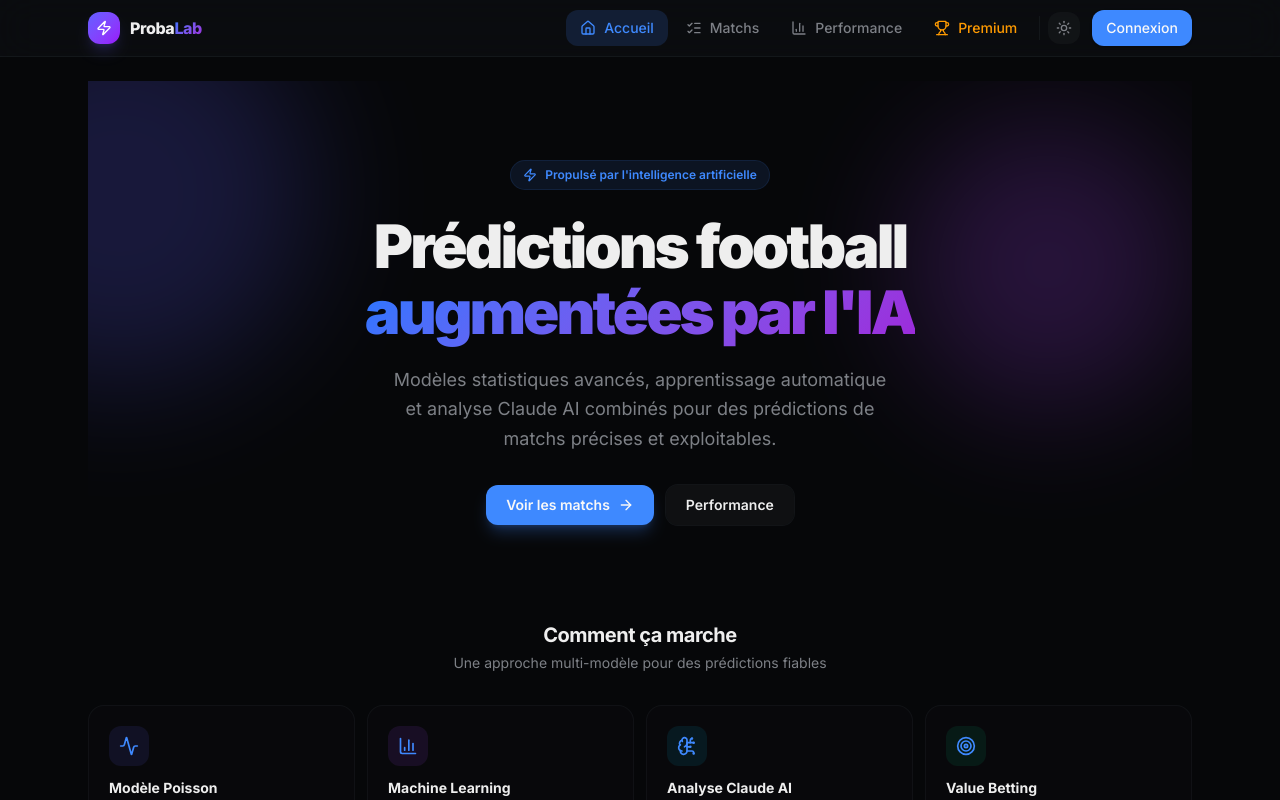
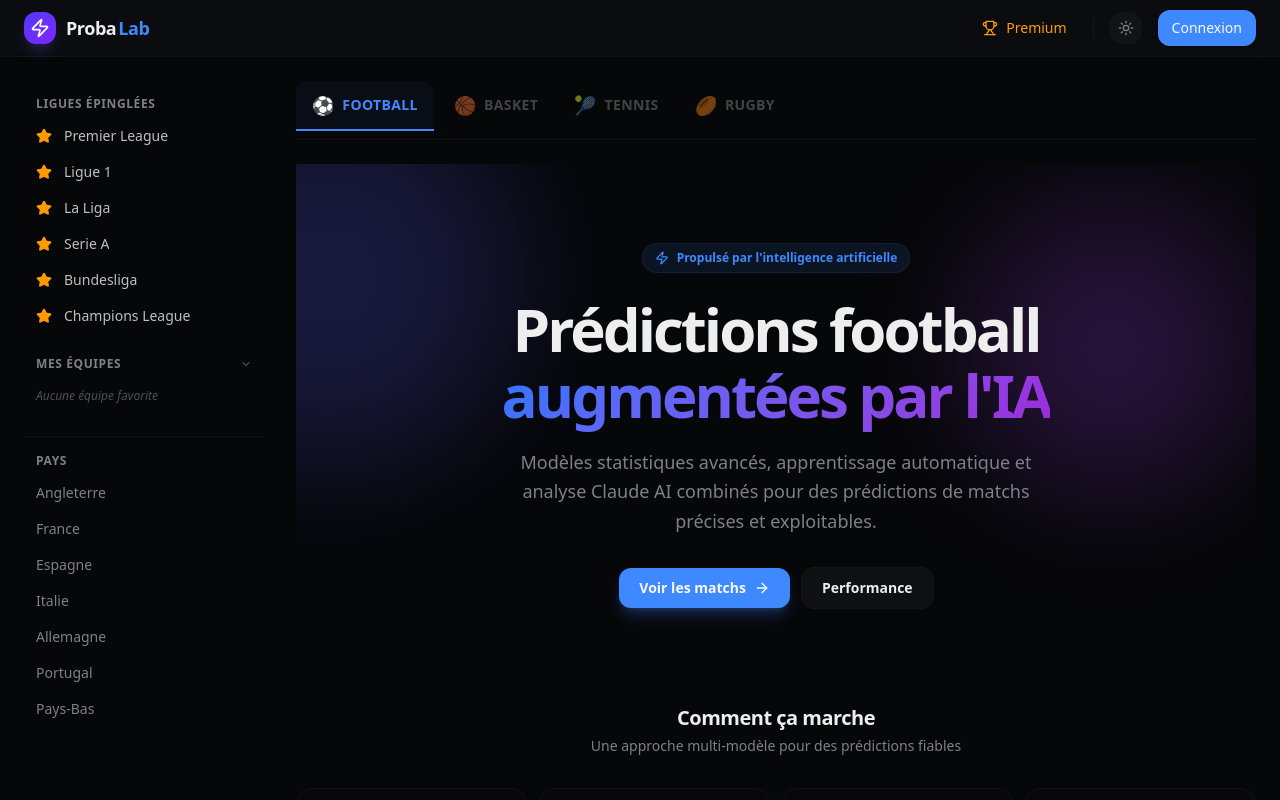
Before and after one commit to plaurent2812-debug/Projet_Football, a React (Vite) app in the folder dashboard/: page / in a window 1280 px wide. Shown: the top 800 px of the page. Built offline with nearby package versions, Linux system fonts and the light colour scheme; no server answers.

Commit message:
feat: Flashscore Redesign - Sidebar, Layout, Dense Match List

```diff
--- a/dashboard/src/App.jsx
+++ b/dashboard/src/App.jsx
@@ -80,44 +80,66 @@ function AuthButton() {
   )
 }
 
+import { Sidebar } from "@/components/Sidebar"
+import { SportsNav } from "@/components/SportsNav"
+
+// ... existing imports ...
+
 function App() {
   const [date, setDate] = useState(new Date().toISOString().slice(0, 10))
+  const [activeSport, setActiveSport] = useState("football")
 
   return (
     <AuthProvider>
       <BrowserRouter>
-        <div className="min-h-screen bg-background text-foreground transition-colors duration-300">
-          {/* Navigation bar */}
-          <header className="sticky top-0 z-50 border-b border-border/50 glass">
-            <div className="max-w-6xl mx-auto px-4 sm:px-6">
+        <div className="min-h-screen bg-background text-foreground transition-colors duration-300 font-sans antialiased selection:bg-primary/20">
+
+          {/* Header (Top Bar) */}
+          <header className="sticky top-0 z-50 border-b border-border/40 glass backdrop-blur-md bg-background/80 supports-[backdrop-filter]:bg-background/60">
+            <div className="max-w-[1400px] mx-auto px-4 sm:px-6">
               <div className="flex items-center justify-between h-14">
                 {/* Logo */}
                 <NavLink to="/" className="flex items-center gap-2.5 group">
-                  <div className="w-8 h-8 rounded-lg bg-gradient-to-br from-indigo-500 to-purple-600 flex items-center justify-center shadow-lg shadow-indigo-500/20 group-hover:shadow-indigo-500/40 transition-shadow">
-                    <Zap className="w-4 h-4 text-white" />
+                  <div className="w-8 h-8 rounded-lg bg-gradient-to-br from-indigo-600 to-violet-600 flex items-center justify-center shadow-lg shadow-indigo-500/20 group-hover:shadow-indigo-500/40 transition-all duration-300">
+                    <Zap className="w-5 h-5 text-white" />
                   </div>
-                  <span className="text-base font-extrabold tracking-tight">
-                    Proba<span className="gradient-text">Lab</span>
+                  <span className="text-lg font-black tracking-tight flex items-center gap-0.5">
+                    Proba<span className="text-primary">Lab</span>
                   </span>
                 </NavLink>
 
-                {/* Nav links */}
-                <nav className="flex items-center gap-1">
-                  <NavItem to="/" icon={Home} label="Accueil" />
-                  <NavItem to="/matchs" icon={ListChecks} label="Matchs" />
-                  <NavItem to="/performance" icon={BarChart3} label="Performance" />
+                {/* Right Actions (Theme, Auth) */}
+                <div className="flex items-center gap-2">
+                  <div className="hidden md:flex items-center gap-1">
                     <PremiumLink />
                     <AdminLink />
-                  <div className="mx-1 w-px h-6 bg-border/50" />
+                    <div className="mx-2 w-px h-5 bg-border/50" />
+                  </div>
                   <ThemeToggle />
                   <AuthButton />
-                </nav>
+
+                  {/* Mobile Menu Button (Placeholder for now) */}
+                  <button className="md:hidden p-2 text-muted-foreground hover:bg-accent rounded-md">
+                    <ListChecks className="w-5 h-5" />
+                  </button>
+                </div>
               </div>
             </div>
           </header>
 
-          {/* Main content */}
-          <main className="max-w-6xl mx-auto px-4 sm:px-6 py-6">
+          {/* Main Layout Grid */}
+          <div className="max-w-[1400px] mx-auto px-4 sm:px-6 py-6 transition-all duration-500 ease-in-out">
+            <div className="grid grid-cols-1 md:grid-cols-[240px_1fr] gap-8 items-start">
+
+              {/* Left Sidebar (Hidden on mobile for now) */}
+              <Sidebar className="hidden md:block sticky top-24" />
+
+              {/* Main Content Area */}
+              <main className="min-w-0">
+                {/* Sports Navigation Tabs */}
+                <SportsNav activeSport={activeSport} onSportChange={setActiveSport} />
+
+                <div className="animate-in fade-in slide-in-from-bottom-2 duration-500">
                   <Routes>
                     <Route path="/" element={<HomePage />} />
                     <Route
@@ -129,6 +151,9 @@ function App() {
                         />
                       }
                     />
+                    {/* Redirect root to /matchs or keep HomePage as landing */}
+                    {/* If we want Flashscore style, root usually shows matches directly */}
+
                     <Route path="/performance" element={<PerformancePage />} />
                     <Route path="/abonnement" element={<PremiumPage />} />
                     <Route path="/match/:id" element={<MatchDetailPage />} />
@@ -136,7 +161,12 @@ function App() {
                     <Route path="/admin" element={<AdminPage />} />
                     <Route path="/login" element={<LoginPage />} />
                   </Routes>
+                </div>
               </main>
+
+            </div>
+          </div>
+
         </div>
       </BrowserRouter>
     </AuthProvider>
--- /dev/null
+++ b/dashboard/src/components/Sidebar.jsx
@@ -0,0 +1,89 @@
+import { useState } from "react"
+import { Star, ChevronDown, ChevronRight, Trophy, Shield } from "lucide-react"
+import { cn } from "@/lib/utils"
+import { useNavigate } from "react-router-dom"
+
+const PINNED_LEAGUES = [
+    { name: "Premier League", country: "Angleterre", id: "PL" },
+    { name: "Ligue 1", country: "France", id: "L1" },
+    { name: "La Liga", country: "Espagne", id: "LL" },
+    { name: "Serie A", country: "Italie", id: "SA" },
+    { name: "Bundesliga", country: "Allemagne", id: "BL" },
+    { name: "Champions League", country: "Europe", id: "UCL" },
+]
+
+export function Sidebar({ className }) {
+    const navigate = useNavigate()
+    const [myTeamsOpen, setMyTeamsOpen] = useState(true)
+
+    return (
+        <aside className={cn("hidden md:block w-[240px] shrink-0 space-y-6", className)}>
+
+            {/* Pinned Leagues */}
+            <div className="space-y-1">
+                <h3 className="px-3 text-xs font-bold text-muted-foreground uppercase tracking-wider mb-2">
+                    Ligues Épinglées
+                </h3>
+                {PINNED_LEAGUES.map((league) => (
+                    <button
+                        key={league.id}
+                        onClick={() => {
+                            // Ideally navigate to a league page or filter dashboard
+                            // For now, just a placeholder action or filter
+                            console.log("Filter by", league.name)
+                        }}
+                        className="w-full flex items-center gap-3 px-3 py-1.5 text-sm font-medium text-foreground/80 hover:text-primary hover:bg-accent/50 rounded-lg transition-colors group"
+                    >
+                        <Star className="w-4 h-4 text-amber-500 fill-amber-500" />
+                        <span className="truncate">{league.name}</span>
+                    </button>
+                ))}
+            </div>
+
+            {/* My Teams (Placeholder for now) */}
+            <div className="space-y-1">
+                <button
+                    onClick={() => setMyTeamsOpen(!myTeamsOpen)}
+                    className="w-full flex items-center justify-between px-3 text-xs font-bold text-muted-foreground uppercase tracking-wider mb-2 hover:text-foreground transition-colors"
+                >
+                    <span>Mes Équipes</span>
+                    {myTeamsOpen ? <ChevronDown className="w-3 h-3" /> : <ChevronRight className="w-3 h-3" />}
+                </button>
+
+                {myTeamsOpen && (
+                    <div className="space-y-0.5">
+                        {/* Placeholder Items */}
+                        <div className="px-3 py-2 text-xs text-muted-foreground/60 italic">
+                            Aucune équipe favorite
+                        </div>
+                        {/* Example Item */}
+                        {/*
+                        <button className="w-full flex items-center gap-3 px-3 py-1.5 text-sm font-medium text-foreground/80 hover:text-primary hover:bg-accent/50 rounded-lg transition-colors">
+                            <img src="..." className="w-4 h-4" />
+                            <span>PSG</span>
+                        </button>
+                        */}
+                    </div>
+                )}
+            </div>
+
+            {/* Countries List (Foldable) */}
+            <div className="space-y-1 pt-4 border-t border-border/40">
+                <h3 className="px-3 text-xs font-bold text-muted-foreground uppercase tracking-wider mb-2">
+                    Pays
+                </h3>
+                {/* Just a few examples for visual feel */}
+                {["Angleterre", "France", "Espagne", "Italie", "Allemagne", "Portugal", "Pays-Bas"].map(country => (
+                    <button
+                        key={country}
+                        className="w-full flex items-center justify-between px-3 py-1.5 text-sm font-medium text-muted-foreground hover:text-foreground hover:bg-accent/50 rounded-lg transition-colors group"
+                    >
+                        <span>{country}</span>
+                        <ChevronRight className="w-3 h-3 opacity-0 group-hover:opacity-50 transition-opacity" />
+                    </button>
+                ))}
+            </div>
+
+        </aside>
+    )
+}
--- /dev/null
+++ b/dashboard/src/components/SportsNav.jsx
@@ -0,0 +1,32 @@
+import { cn } from "@/lib/utils"
+
+const SPORTS = [
+    { id: "football", label: "Football", icon: "⚽" },
+    { id: "basketball", label: "Basket", icon: "🏀", disabled: true },
+    { id: "tennis", label: "Tennis", icon: "🎾", disabled: true },
+    { id: "rugby", label: "Rugby", icon: "🏉", disabled: true },
+]
+
+export function SportsNav({ activeSport = "football", onSportChange }) {
+    return (
+        <nav className="flex items-center gap-1 overflow-x-auto pb-2 scrollbar-none border-b border-border/40 mb-6">
+            {SPORTS.map((sport) => (
+                <button
+                    key={sport.id}
+                    disabled={sport.disabled}
+                    onClick={() => !sport.disabled && onSportChange?.(sport.id)}
+                    className={cn(
+                        "flex items-center gap-2 px-4 py-2.5 text-sm font-bold uppercase tracking-wide rounded-t-lg transition-all border-b-2",
+                        activeSport === sport.id
+                            ? "border-primary text-primary bg-primary/5"
+                            : "border-transparent text-muted-foreground hover:text-foreground hover:bg-accent/30",
+                        sport.disabled && "opacity-50 cursor-not-allowed hover:bg-transparent hover:text-muted-foreground"
+                    )}
+                >
+                    <span className="text-lg">{sport.icon}</span>
+                    {sport.label}
+                </button>
+            ))}
+        </nav>
+    )
+}
--- a/dashboard/src/pages/Dashboard.jsx
+++ b/dashboard/src/pages/Dashboard.jsx
@@ -33,6 +33,7 @@ function MatchRow({ match }) {
     const pred = match.prediction
     const time = match.date?.slice(11, 16) || "—"
     const isFinished = match.status === "FT"
+    const isLive = match.status === "1H" || match.status === "2H" || match.status === "HT"
 
     // Determine winner for visual weight
     const homeWon = isFinished && match.home_goals > match.away_goals
@@ -42,112 +43,94 @@ function MatchRow({ match }) {
         <div
             onClick={() => navigate(`/match/${match.id}`)}
             className={cn(
-                "group flex items-center gap-3 sm:gap-4 px-3 sm:px-4 py-3.5 cursor-pointer",
-                "hover:bg-accent/40 active:bg-accent/60 transition-all duration-150",
+                "group flex items-center gap-2 sm:gap-4 px-3 py-2 cursor-pointer h-10 sm:h-11", // Compact height
+                "hover:bg-accent/40 active:bg-accent/60 transition-colors duration-150",
                 "border-b border-border/30 last:border-b-0"
             )}
         >
-            {/* Time column */}
-            <div className="w-11 shrink-0 text-center">
+            {/* Star (Favorite) */}
+            <div
+                className="shrink-0 text-muted-foreground/30 hover:text-amber-400 cursor-pointer transition-colors p-1"
+                onClick={(e) => { e.stopPropagation(); /* toggle favorite */ }}
+            >
+                <Star className="w-4 h-4" />
+            </div>
+
+            {/* Time / Status */}
+            <div className="w-12 shrink-0 text-center flex flex-col justify-center">
                 {isFinished ? (
-                    <span className="text-[10px] font-bold text-muted-foreground/70 uppercase tracking-wider">
-                        Terminé
-                    </span>
+                    <span className="text-[10px] font-bold text-muted-foreground/70">Fin</span>
+                ) : isLive ? (
+                    <span className="text-[10px] font-bold text-red-500 animate-pulse">Live</span>
                 ) : (
-                    <div className="flex flex-col items-center">
-                        <Clock className="w-3 h-3 text-muted-foreground/50 mb-0.5" />
-                        <span className="text-sm font-bold tabular-nums text-foreground">
-                            {time}
-                        </span>
-                    </div>
+                    <span className="text-xs font-medium tabular-nums text-foreground/80">{time}</span>
                 )}
             </div>
 
-            {/* Separator */}
-            <div className="w-px h-8 bg-border/50 shrink-0" />
+            {/* Teams & Score Container */}
+            <div className="flex-1 grid grid-cols-[1fr_auto_1fr] items-center gap-4">
+                {/* Home Team */}
+                <span className={cn(
+                    "text-sm truncate text-right",
+                    homeWon ? "font-bold text-foreground" : "font-medium text-foreground/80",
+                    isFinished && !homeWon && "text-muted-foreground"
+                )}>
+                    {match.home_team}
+                </span>
 
-            {/* Teams + Score */}
-            <div className="flex-1 min-w-0 flex items-center">
-                <div className="flex-1 min-w-0">
-                    <div className="flex items-center gap-2">
-                        <span
-                            onClick={(e) => {
-                                e.stopPropagation()
-                                navigate(`/equipe/${encodeURIComponent(match.home_team)}`)
-                            }}
-                            className={cn(
-                                "text-[13px] font-semibold truncate hover:text-primary hover:underline cursor-pointer transition-colors",
-                                homeWon ? "text-foreground" : isFinished ? "text-muted-foreground" : "text-foreground"
-                            )}
-                        >
-                            {match.home_team}
-                        </span>
-                    </div>
-                    <div className="flex items-center gap-2 mt-1">
-                        <span
-                            onClick={(e) => {
-                                e.stopPropagation()
-                                navigate(`/equipe/${encodeURIComponent(match.away_team)}`)
-                            }}
-                            className={cn(
-                                "text-[13px] font-semibold truncate hover:text-primary hover:underline cursor-pointer transition-colors",
-                                awayWon ? "text-foreground" : isFinished ? "text-muted-foreground" : "text-foreground"
-                            )}
-                        >
-                            {match.away_team}
-                        </span>
-                    </div>
+                {/* Score / VS */}
+                <div className="w-12 text-center flex items-center justify-center font-bold tabular-nums text-sm bg-accent/20 rounded px-1 min-w-[40px]">
+                    {isFinished || isLive ? (
+                        <>
+                            <span className={cn(homeWon && "text-primary")}>{match.home_goals}</span>
+                            <span className="mx-1 opacity-40">-</span>
+                            <span className={cn(awayWon && "text-primary")}>{match.away_goals}</span>
+                        </>
+                    ) : (
+                        <span className="text-muted-foreground/40 text-[10px]">-</span>
+                    )}
                 </div>
 
-                {/* Score if finished */}
-                {isFinished && (
-                    <div className="w-8 shrink-0 text-center ml-2">
-                        <div className={cn("text-[13px] tabular-nums font-bold", homeWon && "text-foreground")}>
-                            {match.home_goals}
-                        </div>
-                        <div className={cn("text-[13px] tabular-nums font-bold mt-1", awayWon && "text-foreground")}>
-                            {match.away_goals}
-                        </div>
-                    </div>
+                {/* Away Team */}
+                <span className={cn(
+                    "text-sm truncate text-left",
+                    awayWon ? "font-bold text-foreground" : "font-medium text-foreground/80",
+                    isFinished && !awayWon && "text-muted-foreground"
+                )}>
+                    {match.away_team}
+                </span>
+            </div>
+
+            {/* Indicators (Value Bet, etc) */}
+            <div className="w-20 shrink-0 flex justify-end">
+                {pred?.value_bet && isPremium && (
+                    <span className="text-[10px] font-bold text-emerald-500 bg-emerald-500/10 px-1.5 py-0.5 rounded border border-emerald-500/20">
+                        VAL
+                    </span>
                 )}
             </div>
-
-            {/* Indicators */}
-            <div className="shrink-0 flex items-center gap-2">
-                {pred?.value_bet && isPremium && (
-                    <div className="flex items-center gap-1 px-2 py-1 rounded-full bg-emerald-500/10 ring-1 ring-emerald-500/20">
-                        <TrendingUp className="w-3 h-3 text-emerald-400" />
-                        <span className="text-[10px] font-bold text-emerald-400 uppercase">Value</span>
-                    </div>
-                )}
-                {pred && <ConfidencePill score={pred.confidence_score} />}
-            </div>
-
-            {/* Arrow */}
-            <ChevronRight className="w-4 h-4 text-muted-foreground/30 group-hover:text-muted-foreground group-hover:translate-x-0.5 transition-all shrink-0" />
-        </div >
+        </div>
     )
 }
-
 
 /* ── League section ────────────────────────────────────────── */
 function LeagueSection({ leagueName, matches }) {
     return (
-        <div className="rounded-xl border border-border/50 bg-card/50 overflow-hidden">
+        <div className="rounded-lg border border-border/50 bg-card overflow-hidden shadow-sm mb-4">
             {/* League header */}
-            <div className="px-4 py-2.5 flex items-center justify-between border-b border-border/30 bg-accent/20">
-                <div className="flex items-center gap-2.5">
-                    <div className="w-1 h-4 rounded-full bg-primary" />
-                    <span className="text-xs font-bold uppercase tracking-wider text-foreground/90">
+            <div className="px-3 py-2 flex items-center justify-between bg-muted/30 border-b border-border/30">
+                <div className="flex items-center gap-2">
+                    {/* Flag placeholder could go here */}
+                    <span className="text-xs font-bold uppercase tracking-tight text-foreground/70">
                         {leagueName}
                     </span>
                 </div>
-                <span className="text-[11px] text-muted-foreground font-medium tabular-nums">
-                    {matches.length} match{matches.length > 1 ? "s" : ""}
+                <span className="text-[10px] text-muted-foreground font-medium tabular-nums bg-background/50 px-1.5 rounded">
+                    {matches.length}
                 </span>
             </div>
             {/* Rows */}
-            <div>
+            <div className="divide-y divide-border/10">
                 {matches.map((match) => (
                     <MatchRow key={match.id} match={match} />
                 ))}
```
Lines whose indentation alone changed are shown as unchanged.
